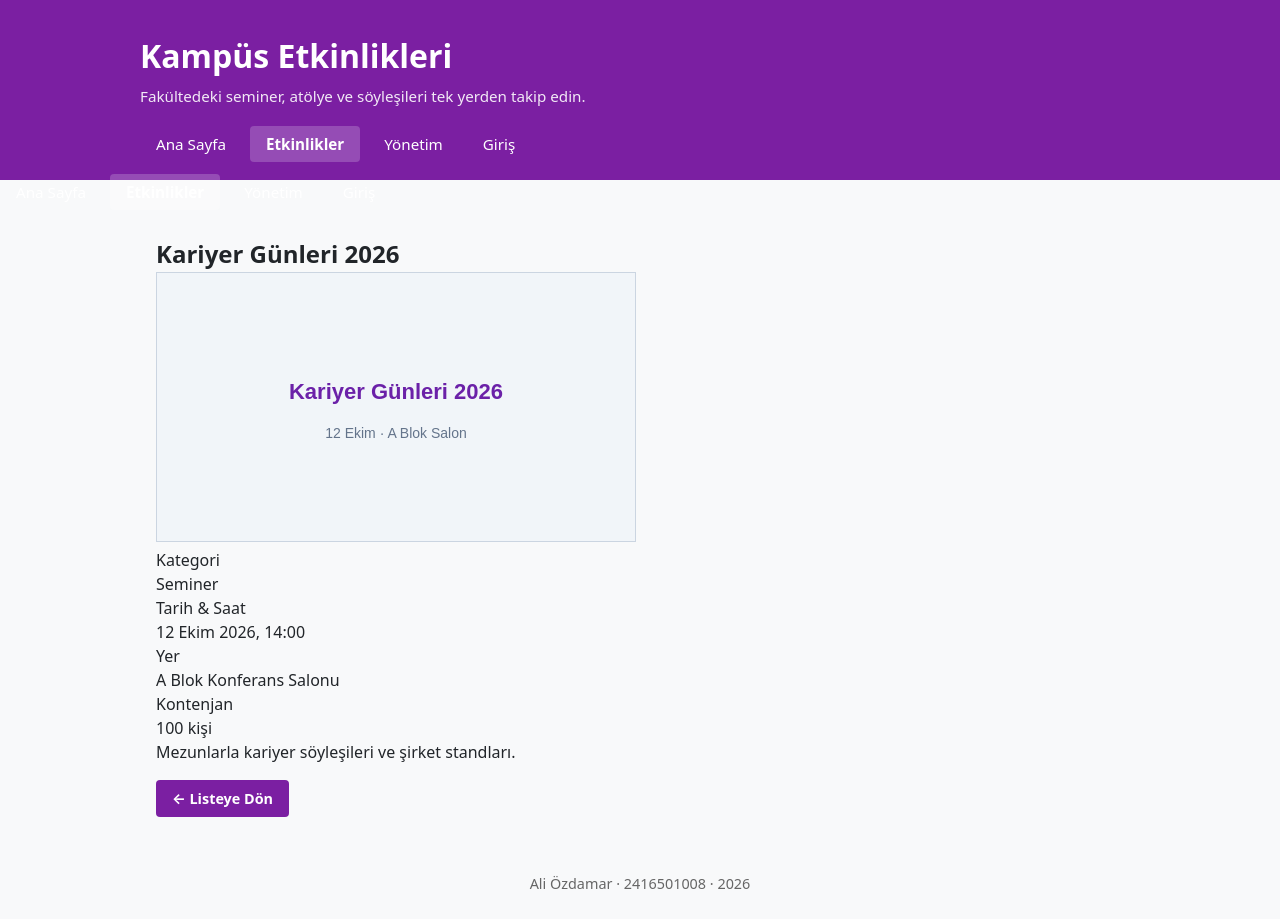
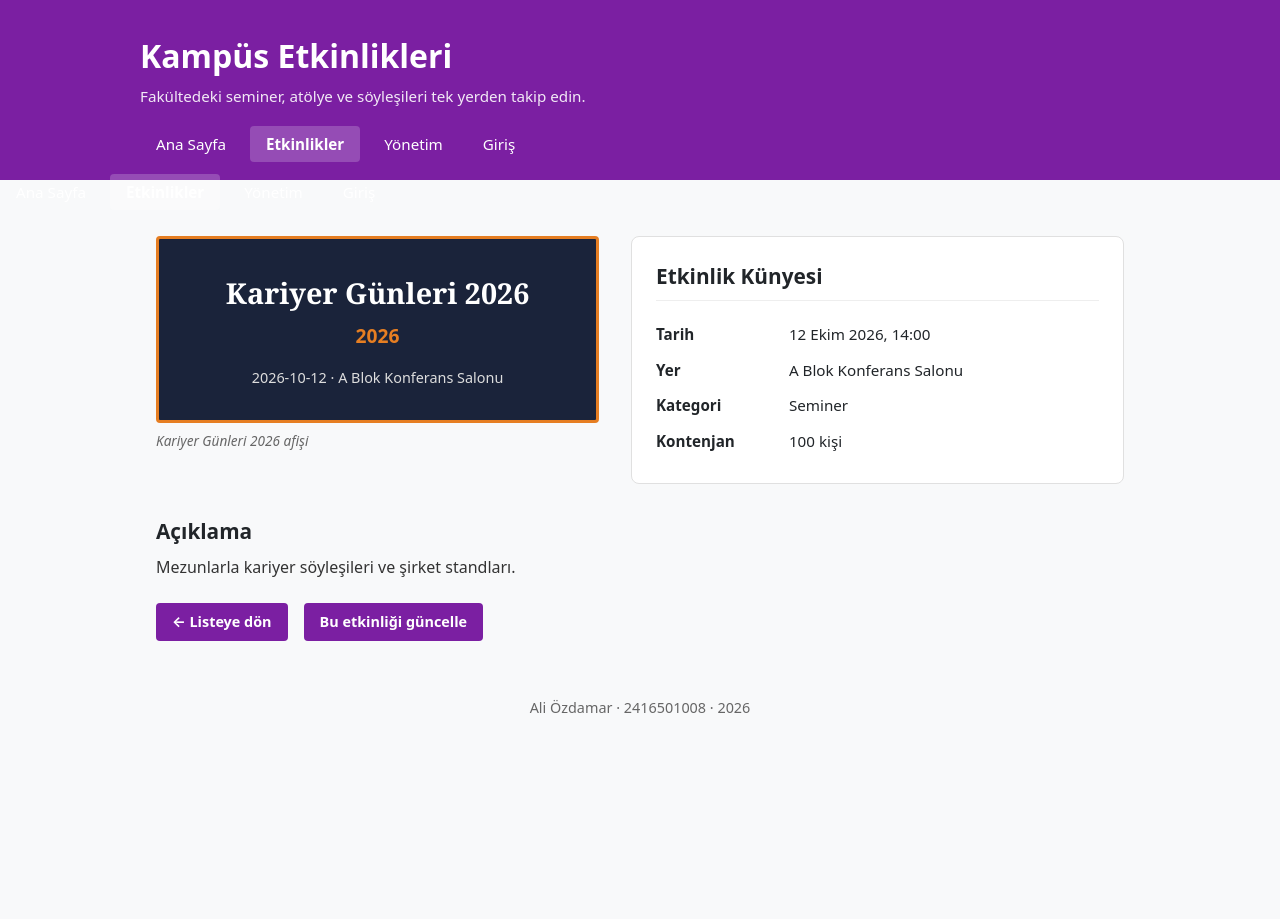
Before and after one commit to The-Damar/kampus-etkinlik, a React (Vite) app in the folder frontend/: page /events/event-1 in a window 1280 px wide. After the commit the page ends 800 px from the top, so only its background shows below. Built offline with nearby package versions, Linux system fonts and the light colour scheme.

Commit message:
guncelleme

```diff
--- a/frontend/src/components/events/EventDetail.tsx
+++ b/frontend/src/components/events/EventDetail.tsx
@@ -1,3 +1,4 @@
+import { Link } from "react-router-dom";
 import type { CampusEvent } from "../../types/campus-event";
 import { formatDate } from "../../utils/format-date";
 
@@ -6,37 +7,88 @@ interface EventDetailProps {
 }
 
 function EventDetail({ event }: EventDetailProps) {
-  const imgPath = event.imageUrl || event.image;
+  return (
+    <div>
+      <div style={{ display: "flex", gap: "2rem", flexWrap: "wrap", marginBottom: "2rem" }}>
+        {/* Sol Afiş Alanı */}
+        <div style={{ flex: "1", minWidth: "300px" }}>
+          <div
+            style={{
+              backgroundColor: "#1a233a",
+              border: "3px solid #e67e22",
+              borderRadius: "4px",
+              padding: "2rem 1rem",
+              textAlign: "center",
+              color: "white"
+            }}
+          >
+            <h2 style={{ fontSize: "1.8rem", color: "white", marginBottom: "0.5rem", fontFamily: "Georgia, serif" }}>
+              {event.title}
+            </h2>
+            <p style={{ color: "#e67e22", fontSize: "1.2rem", fontWeight: "bold", marginBottom: "1rem" }}>
+              2026
+            </p>
+            <p style={{ fontSize: "0.9rem", color: "#ddd" }}>
+              {event.date} · {event.location}
+            </p>
+          </div>
+          <p style={{ fontStyle: "italic", fontSize: "0.85rem", color: "#666", marginTop: "0.5rem" }}>
+            {event.title} afişi
+          </p>
+        </div>
 
-  return (
-    <article className="detay">
-      {imgPath && (
-        <div className="detay-gorsel-kapsayici">
-          <img src={imgPath} alt={event.title} className="detay-gorsel" />
+        {/* Sağ Künye Kutusu */}
+        <div
+          style={{
+            flex: "1",
+            minWidth: "280px",
+            background: "white",
+            border: "1px solid #e0e0e0",
+            borderRadius: "8px",
+            padding: "1.5rem"
+          }}
+        >
+          <h3 style={{ marginBottom: "1rem", fontSize: "1.3rem", borderBottom: "1px solid #eee", paddingBottom: "0.5rem" }}>
+            Etkinlik Künyesi
+          </h3>
+          <table style={{ width: "100%", borderCollapse: "collapse", fontSize: "0.95rem" }}>
+            <tbody>
+              <tr>
+                <td style={{ padding: "0.4rem 0", fontWeight: "bold", width: "30%" }}>Tarih</td>
+                <td style={{ padding: "0.4rem 0" }}>{formatDate(event.date)}, {event.time}</td>
+              </tr>
+              <tr>
+                <td style={{ padding: "0.4rem 0", fontWeight: "bold" }}>Yer</td>
+                <td style={{ padding: "0.4rem 0" }}>{event.location}</td>
+              </tr>
+              <tr>
+                <td style={{ padding: "0.4rem 0", fontWeight: "bold" }}>Kategori</td>
+                <td style={{ padding: "0.4rem 0" }}>{event.category}</td>
+              </tr>
+              <tr>
+                <td style={{ padding: "0.4rem 0", fontWeight: "bold" }}>Kontenjan</td>
+                <td style={{ padding: "0.4rem 0" }}>{event.capacity} kişi</td>
+              </tr>
+            </tbody>
+          </table>
         </div>
-      )}
-      <dl className="detay-bilgiler">
-        <div>
-          <dt>Kategori</dt>
-          <dd>{event.category}</dd>
+      </div>
+
+      {/* Açıklama ve Butonlar */}
+      <div style={{ marginTop: "1.5rem" }}>
+        <h3 style={{ fontSize: "1.3rem", marginBottom: "0.5rem" }}>Açıklama</h3>
+        <p style={{ marginBottom: "1.5rem", color: "#333" }}>{event.description}</p>
+
+        <div style={{ display: "flex", gap: "1rem" }}>
+          <Link to="/events" className="buton">
+            ← Listeye dön
+          </Link>
+          <Link to={`/admin/${event.id}/edit`} className="buton">
+            Bu etkinliği güncelle
+          </Link>
         </div>
-        <div>
-          <dt>Tarih & Saat</dt>
-          <dd>
-            {formatDate(event.date)}, {event.time}
-          </dd>
-        </div>
-        <div>
-          <dt>Yer</dt>
-          <dd>{event.location}</dd>
-        </div>
-        <div>
-          <dt>Kontenjan</dt>
-          <dd>{event.capacity} kişi</dd>
-        </div>
-      </dl>
-      <p className="detay-aciklama">{event.description}</p>
-    </article>
+      </div>
+    </div>
   );
 }
 
--- a/frontend/src/pages/EventDetailPage.tsx
+++ b/frontend/src/pages/EventDetailPage.tsx
@@ -1,4 +1,4 @@
-import { useParams, Link } from "react-router-dom";
+import { useParams } from "react-router-dom";
 import { useEvents } from "../context/EventsContext";
 import EventDetail from "../components/events/EventDetail";
 import NotFoundPage from "./NotFoundPage";
@@ -12,13 +12,7 @@ function EventDetailPage() {
 
   return (
     <div>
-      <h2>{event.title}</h2>
       <EventDetail event={event} />
-      <div style={{ marginTop: "1rem" }}>
-        <Link to="/events" className="buton">
-          ← Listeye Dön
-        </Link>
-      </div>
     </div>
   );
 }
```
